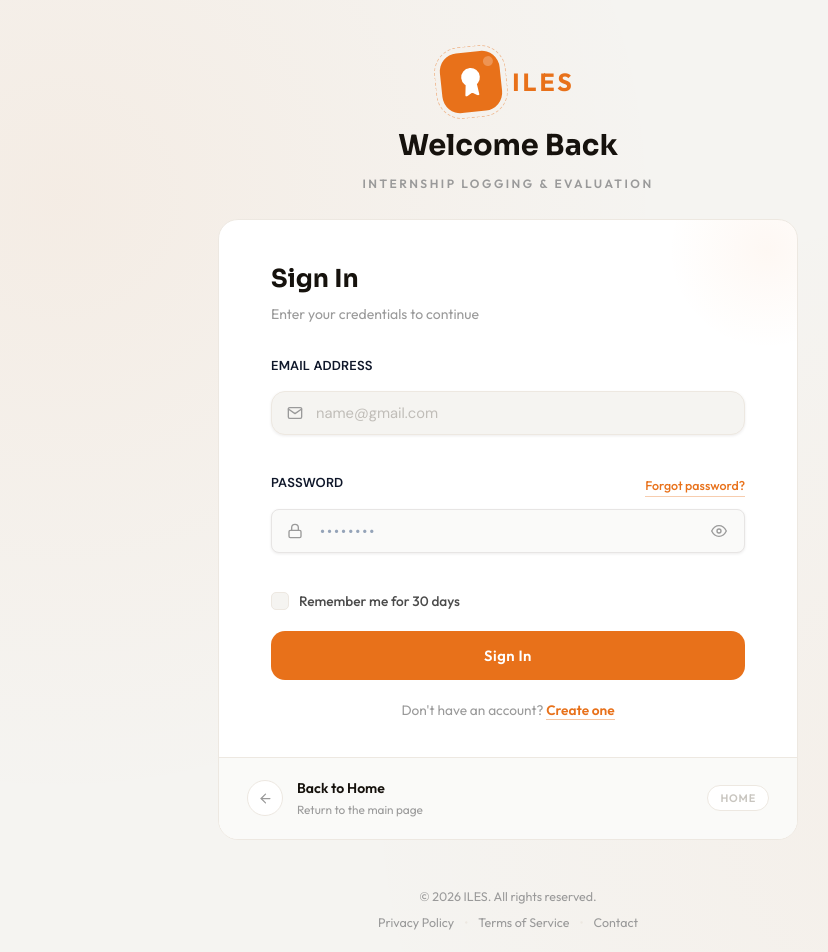
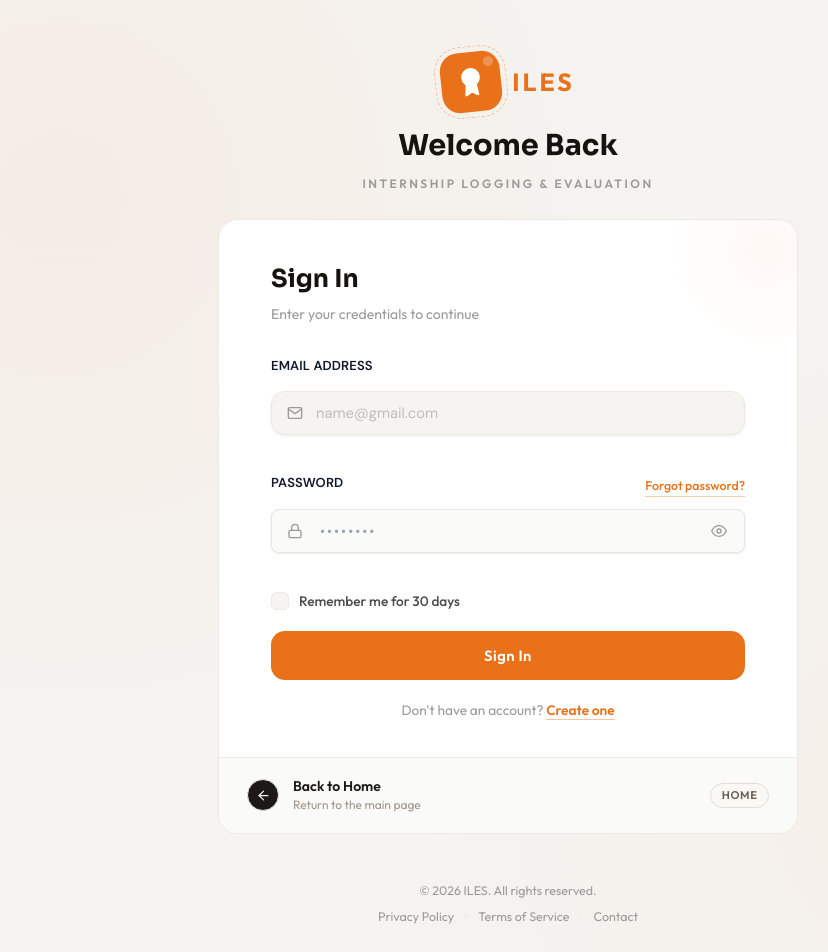
Before and after one commit to kalasamuel/ILES, a React (Vite) app in the folder frontend/iles-frontend/: page /login in a window 1280 px wide. Shown: the top 952 px of the page, without its empty margins (132-960 px from the left). Built offline with nearby package versions, Linux system fonts and the light colour scheme; no server answers.

Commit message:
UPDATED BACK BUTTON DESIGN

```diff
--- a/frontend/iles-frontend/src/pages/NotificationsPage.css
+++ b/frontend/iles-frontend/src/pages/NotificationsPage.css
@@ -452,3 +452,100 @@
     gap: 0.25rem;
   }
 }
+/* ── Back Button (matches Login page style) ─────────────── */
+.notif-back-container {
+  margin-bottom: 1.75rem;
+}
+
+.notif-back-btn {
+  display: flex;
+  align-items: center;
+  justify-content: space-between;
+  width: 100%;
+  padding: 0.85rem 1.1rem;
+  background: var(--clr-surface);
+  border: 1.5px solid var(--clr-border);
+  border-radius: var(--radius-lg);
+  cursor: pointer;
+  text-decoration: none;
+  color: inherit;
+  box-shadow: var(--shadow-card);
+  transition:
+    border-color var(--transition),
+    box-shadow var(--transition),
+    transform var(--transition);
+  font-family: 'DM Sans', sans-serif;
+}
+
+.notif-back-btn:hover {
+  border-color: var(--clr-border-hover);
+  box-shadow: var(--shadow-hover);
+  transform: translateY(-1px);
+}
+
+.notif-back-btn:active {
+  transform: translateY(0);
+}
+
+.notif-back-left {
+  display: flex;
+  align-items: center;
+  gap: 0.75rem;
+}
+
+.back-arrow-circle {
+  display: flex;
+  align-items: center;
+  justify-content: center;
+  width: 32px;
+  height: 32px;
+  border-radius: 50%;
+  background: var(--clr-text-primary);
+  color: var(--clr-bg);
+  flex-shrink: 0;
+  transition: background var(--transition);
+}
+
+.notif-back-btn:hover .back-arrow-circle {
+  background: var(--clr-accent);
+}
+
+.back-btn-text {
+  display: flex;
+  flex-direction: column;
+  gap: 0.1rem;
+  text-align: left;
+}
+
+.back-btn-label {
+  font-size: 0.875rem;
+  font-weight: 600;
+  color: var(--clr-text-primary);
+  line-height: 1.2;
+}
+
+.back-btn-sub {
+  font-size: 0.75rem;
+  font-weight: 400;
+  color: var(--clr-text-muted);
+  line-height: 1.2;
+}
+
+.back-btn-badge {
+  font-size: 0.7rem;
+  font-weight: 600;
+  letter-spacing: 0.06em;
+  text-transform: uppercase;
+  padding: 0.2rem 0.65rem;
+  border-radius: var(--radius-pill);
+  background: var(--clr-surface-alt);
+  color: var(--clr-text-secondary);
+  border: 1px solid var(--clr-border);
+  transition: background var(--transition), color var(--transition);
+}
+
+.notif-back-btn:hover .back-btn-badge {
+  background: var(--clr-accent-light);
+  color: var(--clr-accent);
+  border-color: var(--clr-accent);
+}
```
